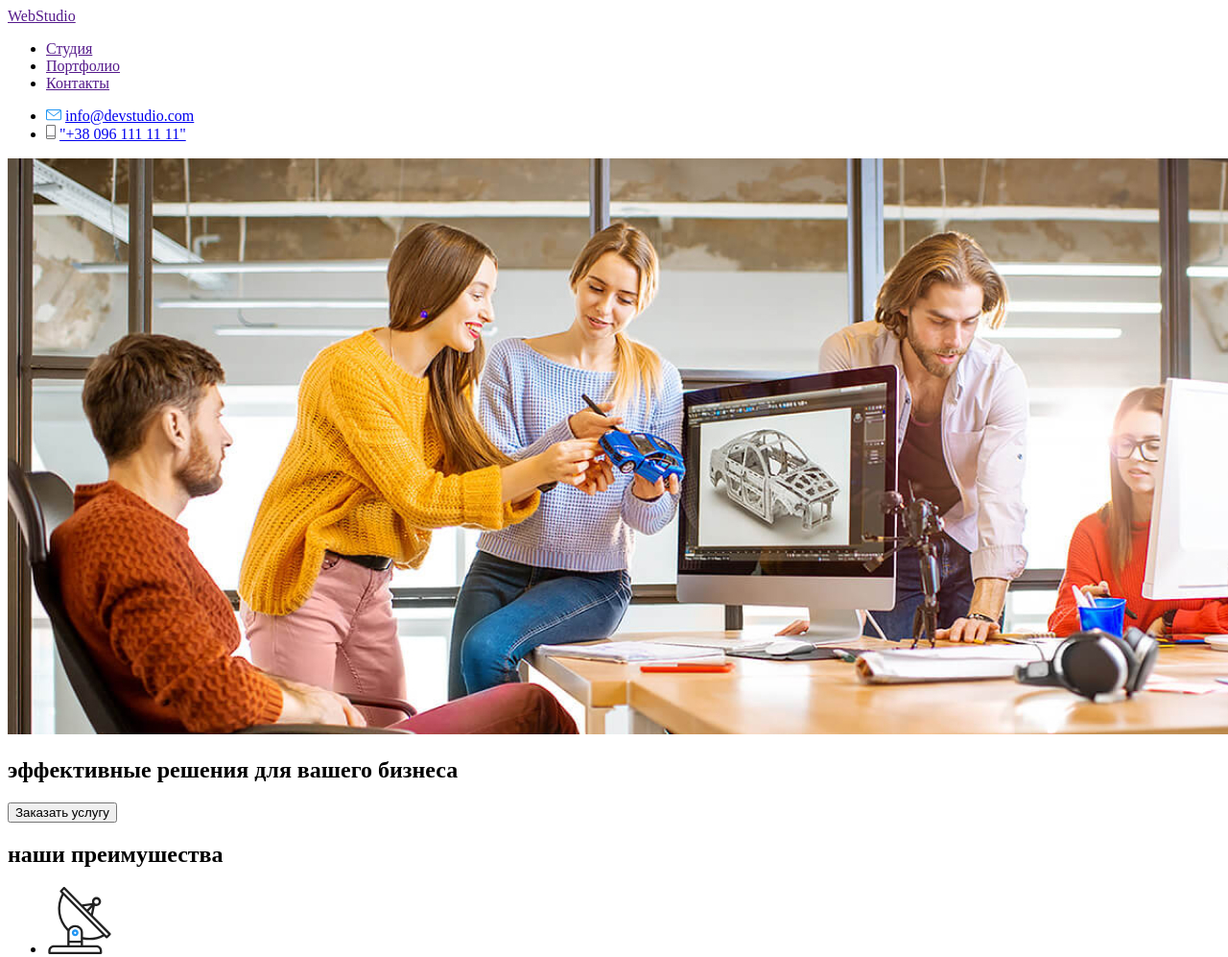
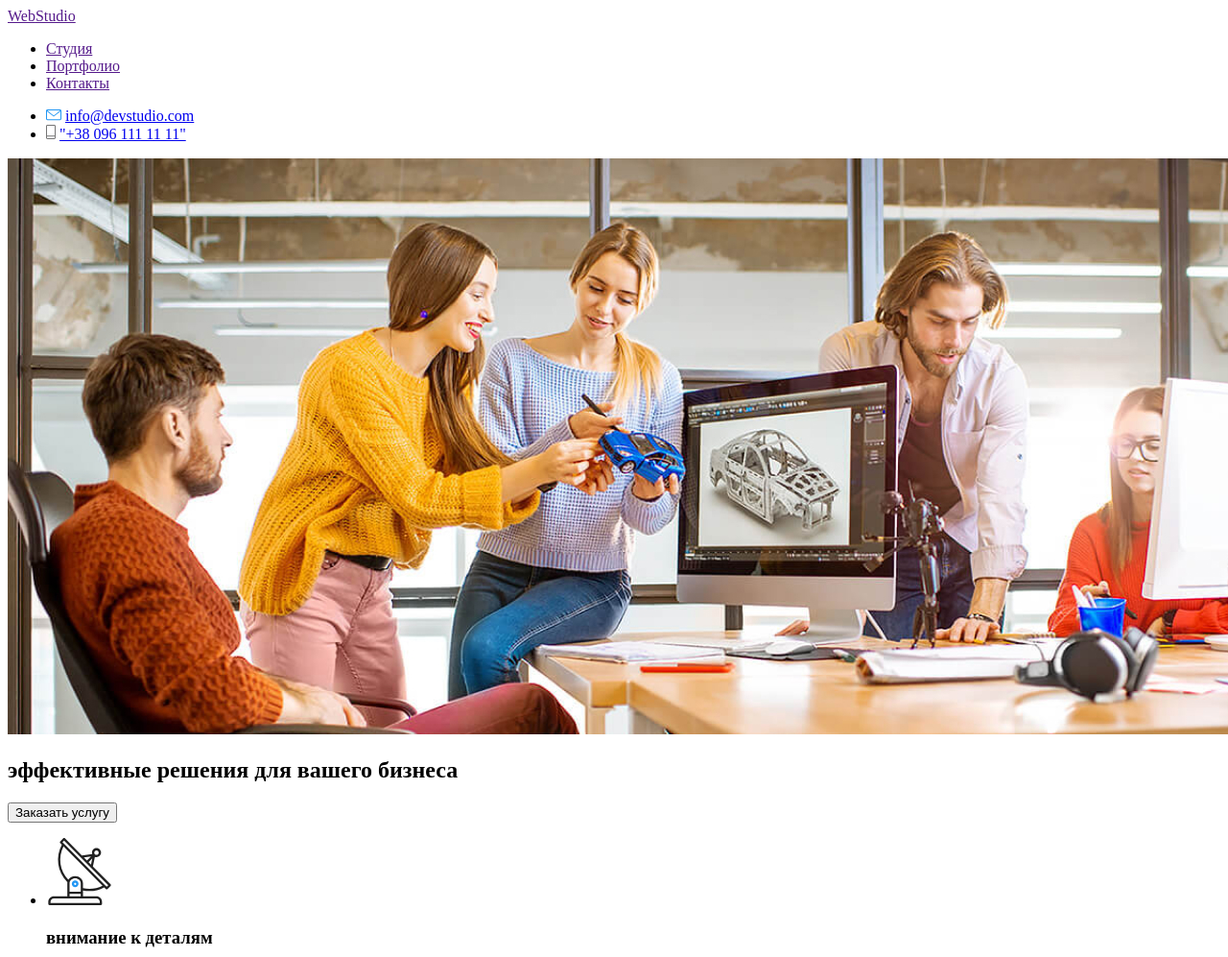
Before and after one commit to Liubov12/goit-markup-hw-01, a plain HTML site: page index.html in a window 1280 px wide. Shown: the top 997 px of the page at 96% size. Drawn offline with Linux system fonts and the light colour scheme.

Commit message:
result-change-error-hm1
удалила скрытый заголовок

```diff
--- a/index.html
+++ b/index.html
@@ -45,7 +45,6 @@
         </section>
         <section>
         <div>
-            <h2>наши преимушества</h2>
             <!--спутниковая антенна-->
                 <ul>
                     <li>
```
